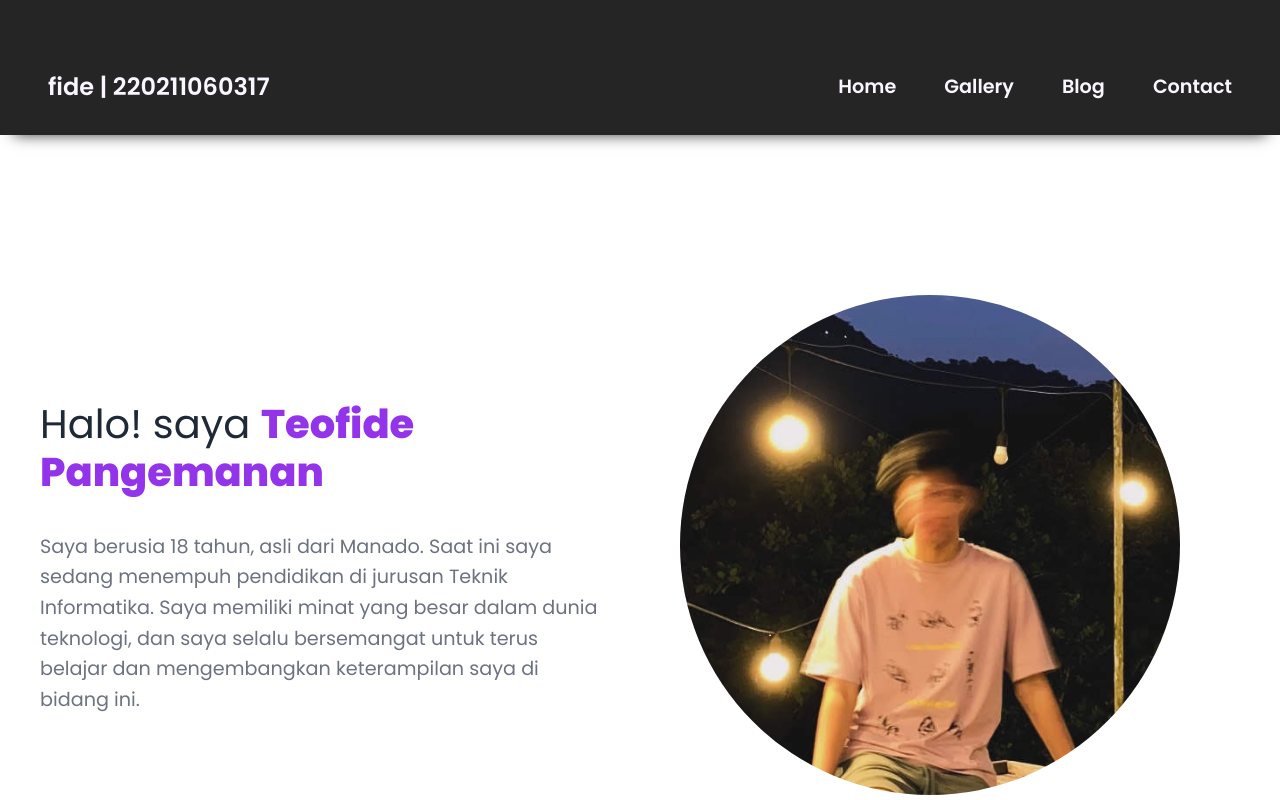
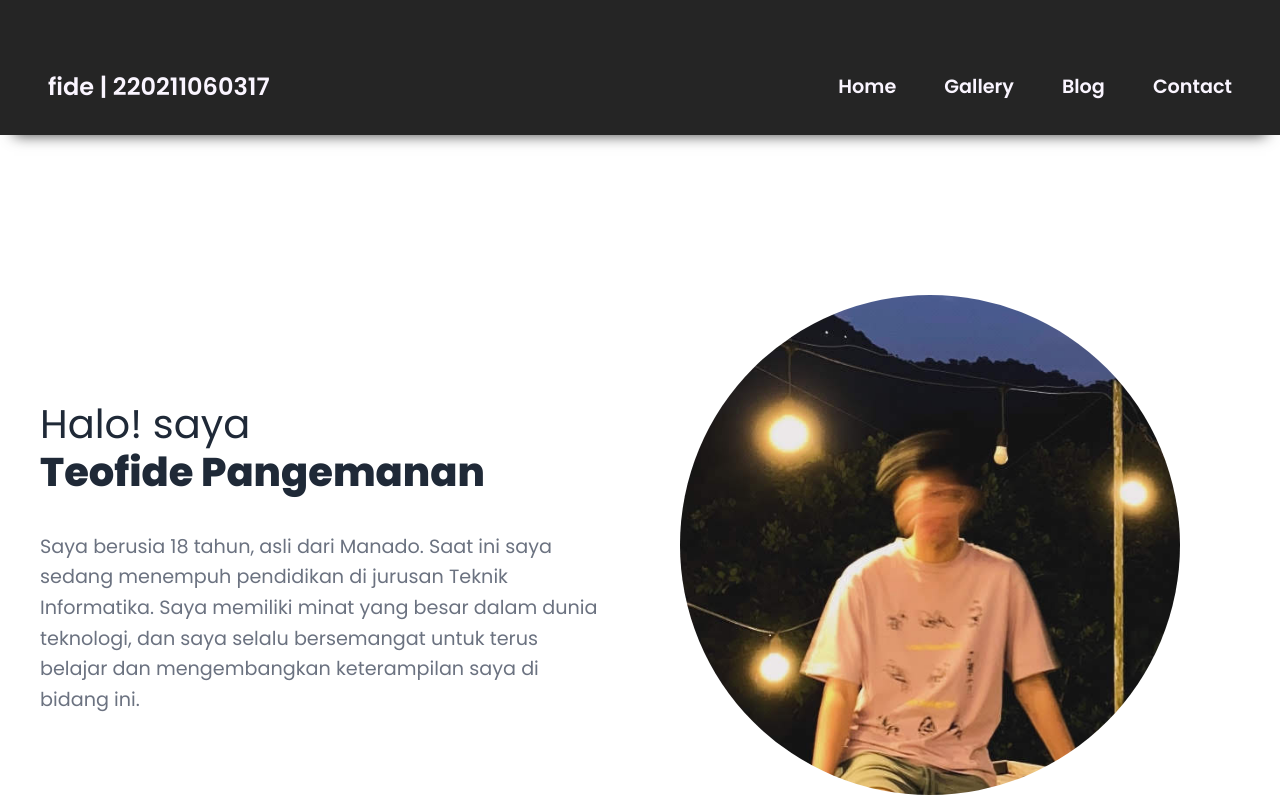
Before and after one commit to fidepng/testtesttest, a plain HTML site: page index.html in a window 1280 px wide. Shown: the part 680-1480 px from the top of the page. Drawn offline with Linux system fonts and the light colour scheme.

Commit message:
Add files via upload

```diff
--- a/index.html
+++ b/index.html
@@ -3,7 +3,7 @@
 <head>
     <meta charset="UTF-8">
     <meta name="viewport" content="width=device-width, initial-scale=1.0">
-    <title>Desain Baru</title>
+    <title>fide's page</title>
     <!-- Import font Poppins dari Google Fonts -->
     <link rel="preconnect" href="https://fonts.googleapis.com">
     <link rel="preconnect" href="https://fonts.gstatic.com" crossorigin>
@@ -41,10 +41,10 @@
 
     <main>
         <!-- Bagian Home -->
-        <section id="home" class="home">
+        <section id="home" class="animate home">
             <div class="home-container">
                 <div class="content">
-                    <h1 class="title">Halo! saya <span>Teofide Pangemanan</span></h1>
+                    <h1 class="title">Halo! saya <br><span>Teofide Pangemanan</span></h1>
                     <p class="description">
                         Saya berusia 18 tahun, asli dari Manado. Saat ini saya sedang menempuh pendidikan di jurusan Teknik Informatika. Saya memiliki minat yang besar dalam dunia teknologi, dan saya selalu bersemangat untuk terus belajar dan mengembangkan keterampilan saya di bidang ini.
                     </p>
@@ -56,7 +56,7 @@
         </section>
 
         <!-- Bagian Gallery -->
-        <section id="gallery" class="gallery">
+        <section id="gallery" class="animate gallery">
             <div class="gallery-container">
                 <h2>Gallery.</h2>
                 <div class="image-grid">
@@ -71,7 +71,7 @@
         </section>
 
         <!-- Bagian Blog -->
-        <section id="blog" class="blog">
+        <section id="blog" class="animate blog">
             <div class="blog-container">
               <h2>Blog.</h2>
               <div class="blog-list"></div>
--- a/script.js
+++ b/script.js
@@ -9,7 +9,7 @@ function animateOnScroll() {
         }
       });
     },
-    { threshold: 0.5 }
+    { threshold: 0.2 }
   );
 
   elements.forEach(element => {
@@ -21,7 +21,7 @@ window.addEventListener('load', animateOnScroll);
 
 // animasi typing header
 const typedTextSpan = document.querySelector('.typed-text');
-const textArray = ['Halo! Selamat Datang . . '];
+const textArray = ['Halo! Selamat Datang. '];
 let textArrayIndex = 0;
 let charIndex = 0;
 
--- a/styles.css
+++ b/styles.css
@@ -292,7 +292,7 @@ nav.nav-sticky .logo {
     flex-direction: column;
     width: 100%;
     background-color: var(--primary);
-    padding: 1rem;
+    padding: 0rem;
     transform: translateX(-100%);
     transition: all 0.3s ease-in-out;
   }
@@ -333,6 +333,15 @@ section {
   grid-template-columns: repeat(2, 1fr);
   gap: 5rem;
   align-items: center;
+}
+
+.home .title span{
+  color: var(--text-dark);
+}
+
+.home .title span:hover{
+  color: var(--primary0-dark);
+  transition: color 0.6s;
 }
 
 /* format content */
@@ -561,3 +570,14 @@ article .description a {
     grid-template-columns: 1fr;
   }
 }
+
+.animate {
+  opacity: 0;
+  transform: translateY(50px);
+  transition: opacity 0.5s, transform 0.5s;
+}
+
+.show {
+  opacity: 1;
+  transform: translateY(0);
+}
```
